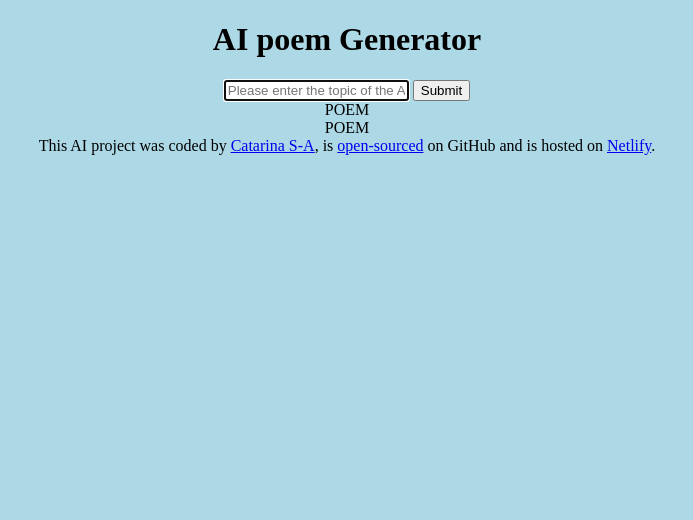
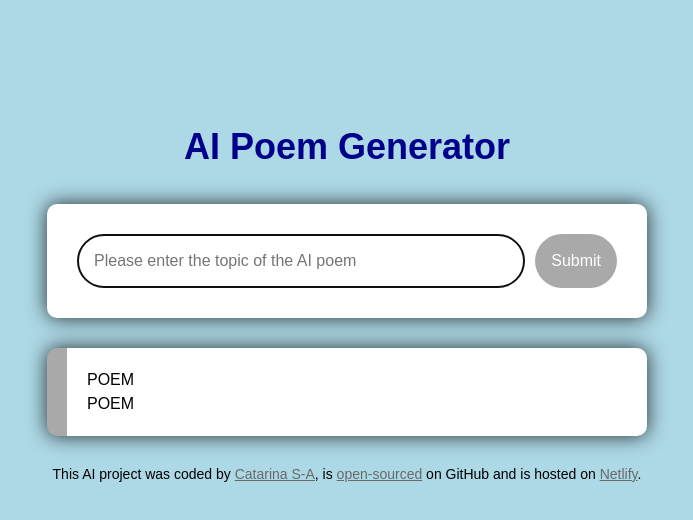
Before and after one commit to casakc/ai-add-on-week2, a plain HTML site: page index.html in a window 1280 px wide. Shown: the whole page, without its empty margins (293-986 px from the left). Drawn offline with Linux system fonts and the light colour scheme.

Commit message:
classes added to index.html / styles.css designed

```diff
--- a/index.html
+++ b/index.html
@@ -7,20 +7,22 @@
     <title>AI Poem Generator</title>
 </head>
 <body>
+    <div class="container">
     <header>
-   <h1>AI poem Generator</h1>
+   <h1>AI Poem Generator</h1>
 </header>
 <main>
     <form>
-        <input type="text" placeholder="Please enter the topic of the AI poem" autofocus required autocomplete="off"/>
-    <input type="submit">
+    <input type="text" placeholder="Please enter the topic of the AI poem" autofocus required autocomplete="off" class="input-text"/>
+    <input type="submit" value="Submit" class="input-submit"/>
     </form>
-    <div>
+    <div class="poem">
         POEM <br>
         POEM
     </div>
 </main>
 <footer>This AI project was coded by <a href="https://github.com/casakc" target="_blank">Catarina S-A</a>, is <a href="https://github.com/casakc/ai-add-on-week2" target="_blank">open-sourced</a> on GitHub and is hosted on <a href="#">Netlify</a>.</footer>
+</div>
 <script src="src/index.js"></script>
 </body>
 </html>
--- a/src/style.css
+++ b/src/style.css
@@ -1,4 +1,71 @@
 body {
-    background: lightblue;
-    text-align: center;
+background-color: #ADD8E6;
+font-family: Arial, Helvetica, sans-serif;
 }
+
+.container {
+margin: 120px auto;
+max-width: 600px;
+}
+
+header {
+margin-bottom: 30px;
+}
+
+h1 {
+color:#00008B;
+font-size: 36px;
+font-weight: 800;
+line-height: 1.5;
+margin: 30px;
+text-align: center;
+}
+
+form {
+background-color: white;
+border-radius: 10px;
+box-shadow: 0px 0px 20px rgba(0, 0, 0, 0.8);
+display: flex;
+margin-bottom: 30px;
+padding: 30px;
+}
+
+.input-text {
+border: 1px solid #A9A9A9;
+border-radius: 50px;
+font-size: 16px;
+line-height: 20px;
+padding: 16px;
+width: 80%;
+}
+
+.input-submit {
+background-color: #A9A9A9;
+border: none;
+border-radius: 50px;
+color: white;
+font-size: 16px;
+margin-left: 10px;
+padding: 16px;
+}
+
+.poem {
+background-color: white;
+border-left: 20px solid #A9A9A9;
+border-radius: 10px;
+box-shadow: 0px 0px 20px rgba(0, 0, 0, 0.8);
+font-size: 16px;
+font-weight: 400;
+line-height: 1.5;
+padding: 20px;
+}
+
+footer {
+font-size: 14px;
+margin-top: 30px;
+text-align: center;
+}
+
+a {
+color: #696969;
+}
```
